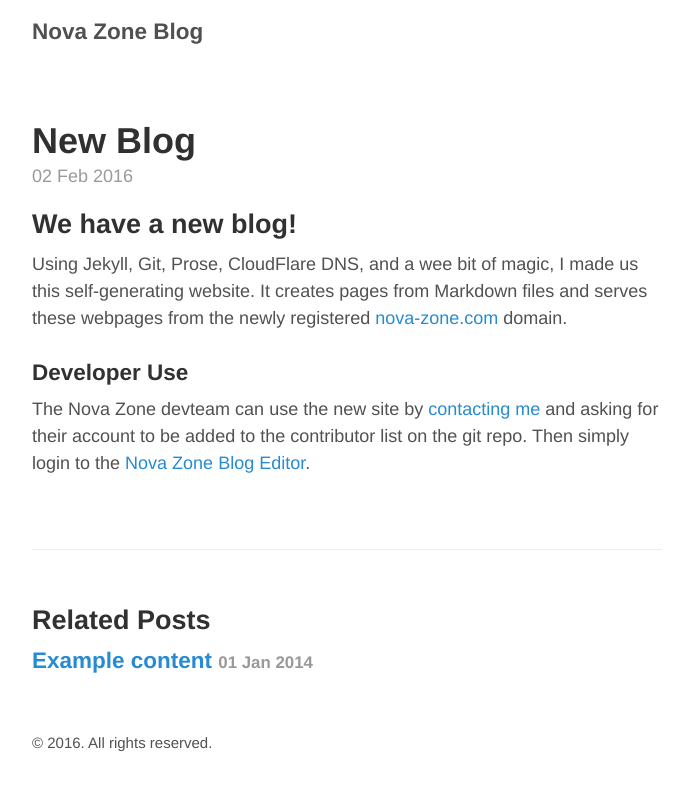
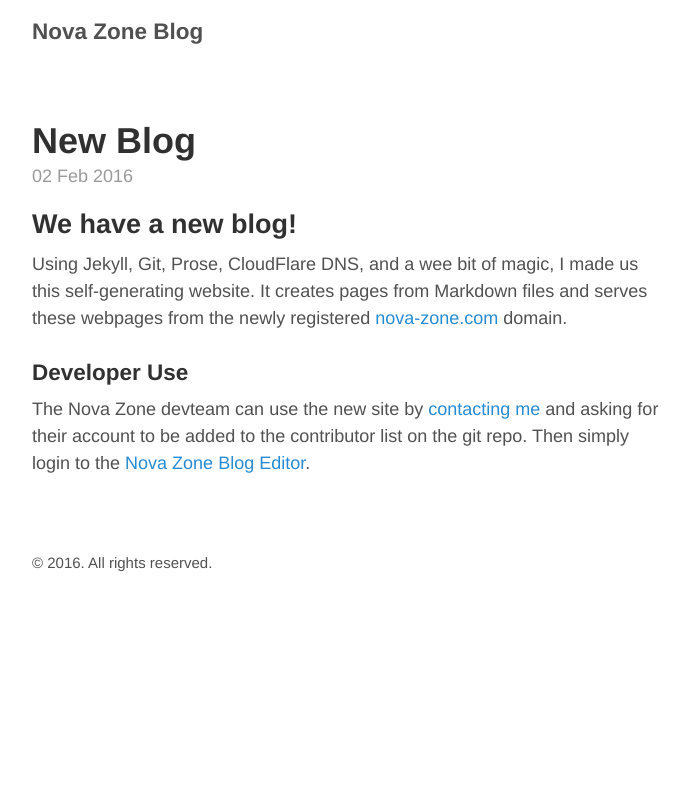
Before and after one commit to nova-zone/nova-zone.github.io, a Jekyll site: the page built from _posts/2016-02-02-new-blog.md, in a window 1280 px wide. Shown: the top 790 px of the page, without its empty margins (293-986 px from the left). Built offline with Jekyll 4.4.1, drawn with Linux system fonts in a browser that asks for light colours; comment, search, counter and statistics services are not loaded.

Commit message:
Updated post.html

```diff
--- a/_layouts/post.html
+++ b/_layouts/post.html
@@ -9,7 +11,7 @@ layout: default
 </article>
 
 {% if site.related_posts != empty %}
-<aside class="related">
+<!--aside class="related">
   <h2>Related Posts</h2>
   <ul class="related-posts">
     {% for post in site.related_posts limit:3 %}
@@ -23,5 +25,5 @@ layout: default
       </li>
     {% endfor %}
   </ul>
-</aside>
+</aside-->
 {% endif %}
```
Also changed, not shown: other parts of _layouts/post.html (+2 -0 lines).
